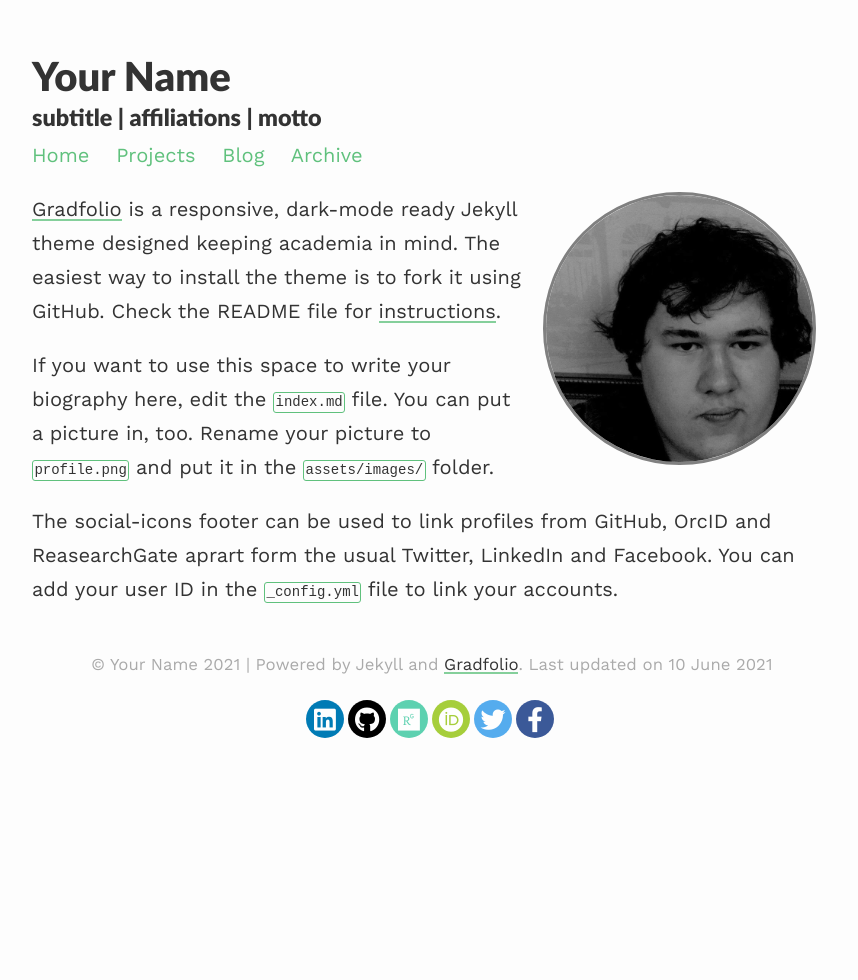
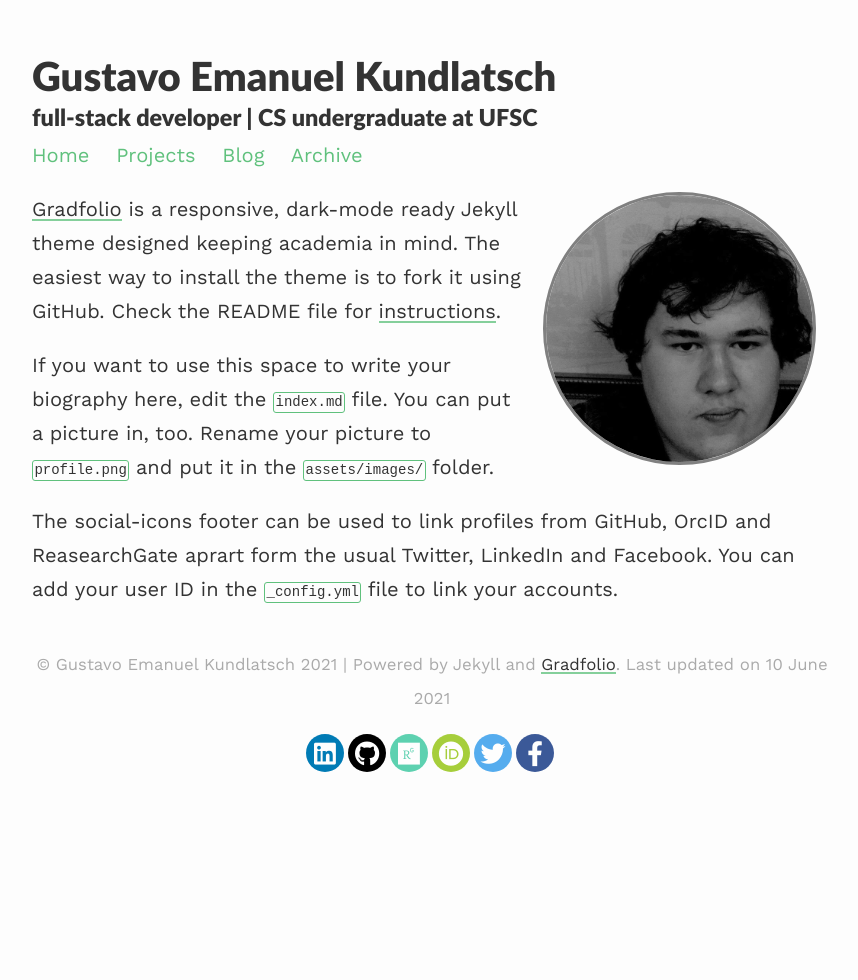
Before and after one commit to kundlatsch/kundlatsch.github.io, a Jekyll site: the page built from index.md, in a window 1280 px wide. Shown: the whole page, without its empty margins (208-1066 px from the left). Built offline with Jekyll 4.4.1, drawn with Linux system fonts in a browser that asks for light colours; nearby versions of some CDN libraries.

Commit message:
Update _config.yml

```diff
--- a/_config.yml
+++ b/_config.yml
@@ -1,9 +1,9 @@
 ### your site title here
 
-title: Your Name
-description: subtitle | affiliations | motto
+title: Gustavo Emanuel Kundlatsch
+description: full-stack developer | CS undergraduate at UFSC
 
-baseurl: /gradfolio #name of GitHub repository
+baseurl: / #name of GitHub repository
 url: #custom url to be used instead of GitHub repository
 email: #
 
```
